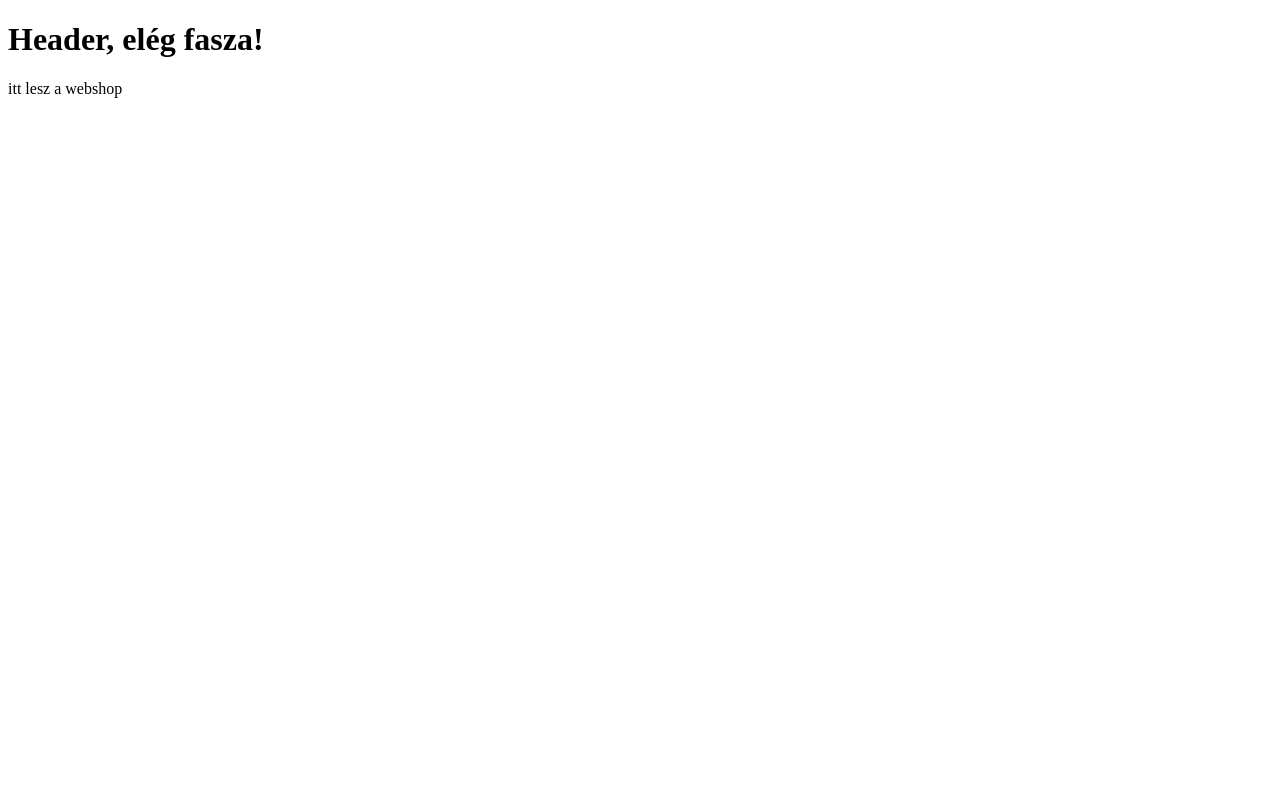
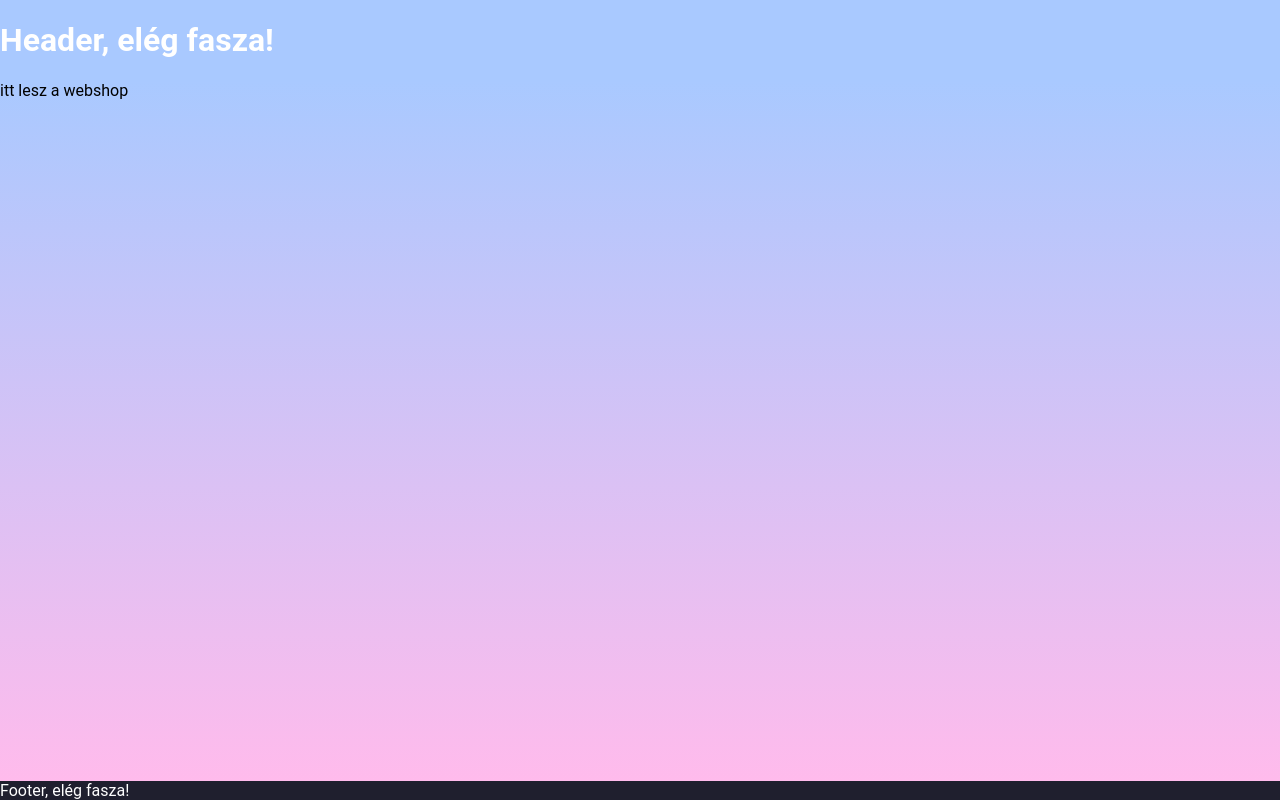
Before and after one commit to majoross/ReactWebshop, a React (Create React App) app: page / in a window 1280 px wide. Built offline with nearby package versions, Linux system fonts and the light colour scheme.

Commit message:
layout placed

```diff
--- a/package.json
+++ b/package.json
@@ -13,6 +13,7 @@
   "dependencies": {
     "@types/react-router-dom": "^4.3.1",
     "babel-preset-es2015": "^6.24.1",
+    "css-loader": "^2.1.0",
     "react": "^16.7.0",
     "react-dom": "^16.7.0",
     "react-hot-loader": "^4.6.3",
--- /dev/null
+++ b/src/components/Webshop.css
@@ -0,0 +1,20 @@
+.Content {
+  height: 100%;
+  /* background-image: linear-gradient(to bottom right, #ff00aa 10%, #66ffff 90%); */
+  /* background-image: linear-gradient(
+    340deg,
+    rgba(63, 251, 217, 1) 0%,
+    rgba(252, 70, 113, 1) 100%
+  ); */
+  background-color: #a9c9ff;
+  background-image: linear-gradient(180deg, #a9c9ff 0%, #ffbbec 100%);
+}
+
+.Webshop {
+  height: 100%;
+  display: flex;
+  flex-direction: column;
+  flex: 1 0 auto;
+  font-family: "Roboto", sans-serif;
+  -webkit-font-smoothing: antialiased;
+}
--- a/src/components/Webshop.tsx
+++ b/src/components/Webshop.tsx
@@ -1,14 +1,18 @@
 import * as React from "react";
+import { Footer } from "./layout/Footer";
 import { Header } from "./layout/Header";
+import "./Webshop.css";
 interface IProps {
   text: string;
 }
 export class Webshop extends React.Component<IProps, {}> {
   render() {
     return (
-      <div>
+      <div className="Webshop">
         <Header />
-        {this.props.text}
+        <div className="Content">{this.props.text}</div>
+
+        <Footer />
       </div>
     );
   }
--- /dev/null
+++ b/src/components/layout/Footer.css
@@ -0,0 +1,6 @@
+.Footer {
+  display: flex;
+  align-items: flex-end;
+  background-color: #1f1f2e;
+  color: white;
+}
--- /dev/null
+++ b/src/components/layout/Footer.tsx
@@ -0,0 +1,9 @@
+import * as React from "react";
+import "./Footer.css";
+
+interface IProps {}
+export class Footer extends React.Component<IProps, {}> {
+  render() {
+    return <div className="Footer">Footer, elég fasza!</div>;
+  }
+}
--- /dev/null
+++ b/src/components/layout/Header.css
@@ -0,0 +1,6 @@
+.Header {
+  background-color: #a9c9ff;
+  display: flex;
+  align-items: flex-start;
+  color: white;
+}
--- a/src/components/layout/Header.tsx
+++ b/src/components/layout/Header.tsx
@@ -1,7 +1,13 @@
 import * as React from "react";
+import "./Header.css";
+
 interface IProps {}
 export class Header extends React.Component<IProps, {}> {
   render() {
-    return <h1>Header, elég fasza!</h1>;
+    return (
+      <div className="Header">
+        <h1>Header, elég fasza!</h1>
+      </div>
+    );
   }
 }
--- a/src/index.html
+++ b/src/index.html
@@ -1,11 +1,11 @@
 <!DOCTYPE html>
-<html>
+<html style="height: 100%">
   <head>
     <meta charset="UTF-8" />
     <title>Hello React!</title>
   </head>
-  <body>
-    <div id="root"></div>
+  <body style="height: 100%; margin: 0">
+    <div id="root" style="height:100%"></div>
 
     <!-- Dependencies -->
     <script src="./node_modules/react/umd/react.development.js"></script>
--- a/webpack.config.js
+++ b/webpack.config.js
@@ -33,6 +33,13 @@ module.exports = {
         //   presets: ["es2015", "react"]
         // }
       },
+      {
+        // Preprocess your css files
+        // you can add additional loaders here (e.g. sass/less etc.)
+        test: /\.css$/,
+        exclude: /node_modules/,
+        use: ["style-loader", "css-loader"]
+      },
 
       // All output '.js' files will have any sourcemaps re-processed by 'source-map-loader'.
       { enforce: "pre", test: /\.js$/, loader: "source-map-loader" }
```
Also changed, not shown: 2 other files (tests, documents, lock files or other folders).
